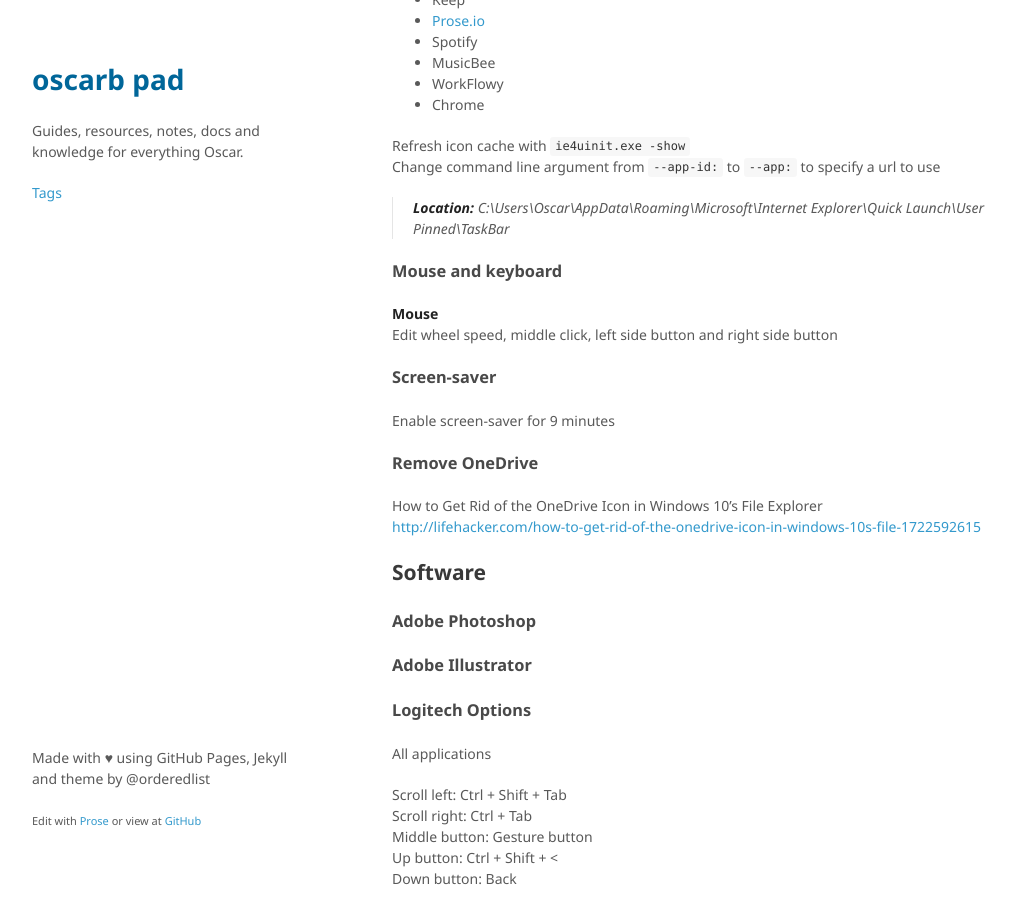
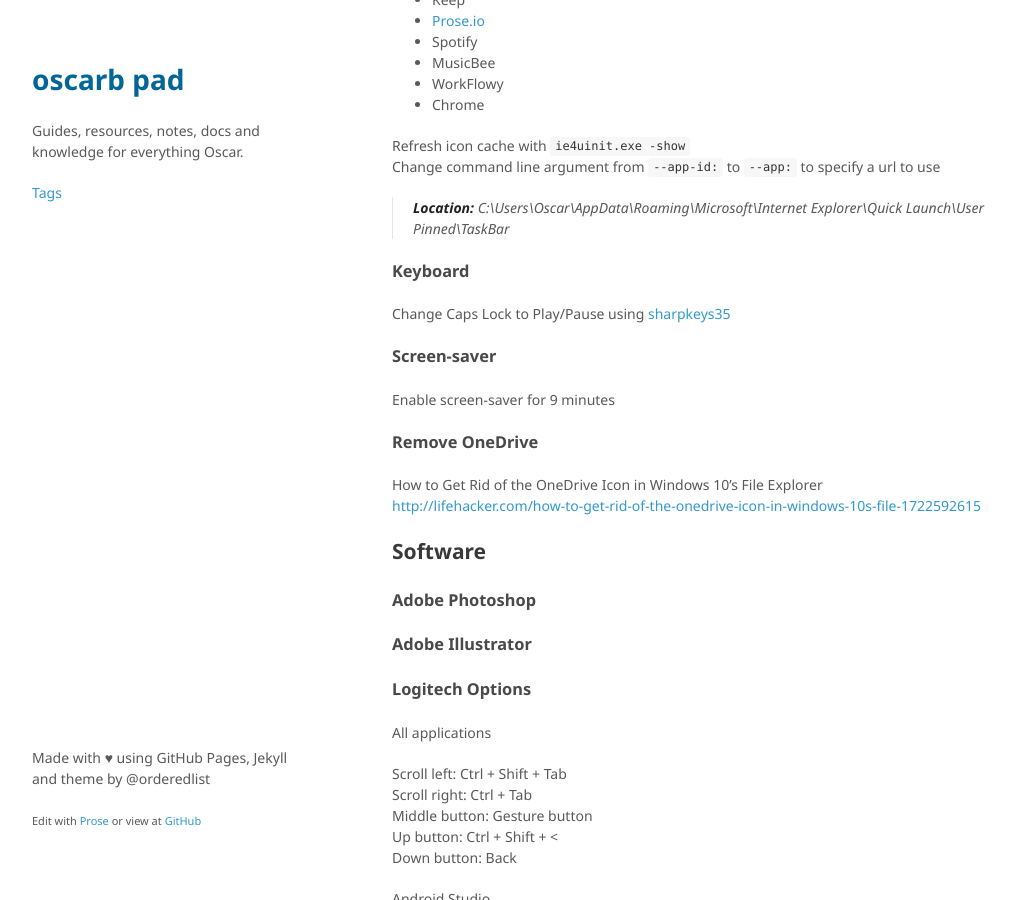
Before and after one commit to oscarb/pad, a Jekyll site: the page built from _docs/windows-10-essentials.md, in a window 1280 px wide and 900 px high, scrolled down 3834 px. Shown: the whole window, without its empty margins (128-1141 px from the left). Built offline with Jekyll 4.4.1, drawn with Linux system fonts in a browser that asks for light colours; some web fonts are replaced; some of the changed text lies outside the part shown.

Commit message:
Update windows-10-essentials.md

```diff
--- a/_docs/windows-10-essentials.md
+++ b/_docs/windows-10-essentials.md
@@ -134,9 +134,9 @@ Change command line argument from `--app-id:` to `--app:` to specify a url to us
 
 > **Location:** C:\Users\Oscar\AppData\Roaming\Microsoft\Internet Explorer\Quick Launch\User Pinned\TaskBar
 
-### Mouse and keyboard
-**Mouse**
-Edit wheel speed, middle click, left side button and right side button
+### Keyboard
+
+Change Caps Lock to Play/Pause using [sharpkeys35](https://github.com/randyrants/sharpkeys/releases)
 
 ### Screen-saver
 Enable screen-saver for 9 minutes
```
